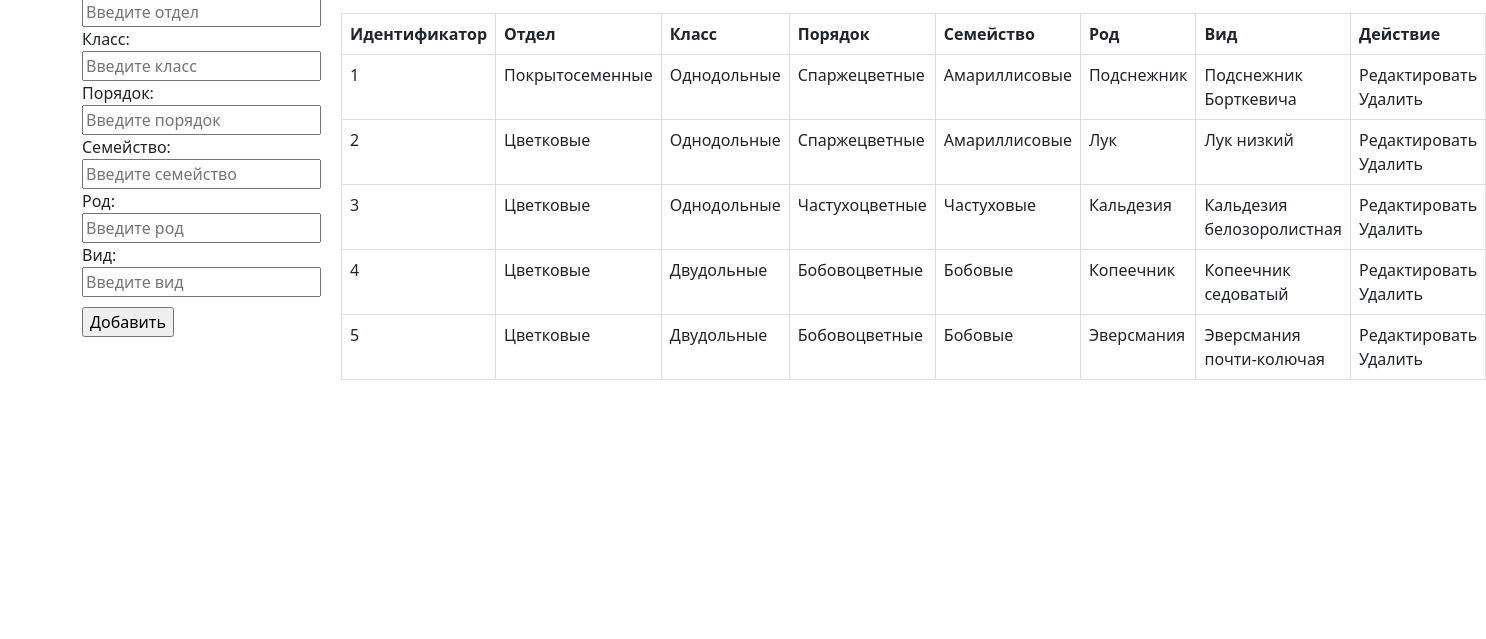
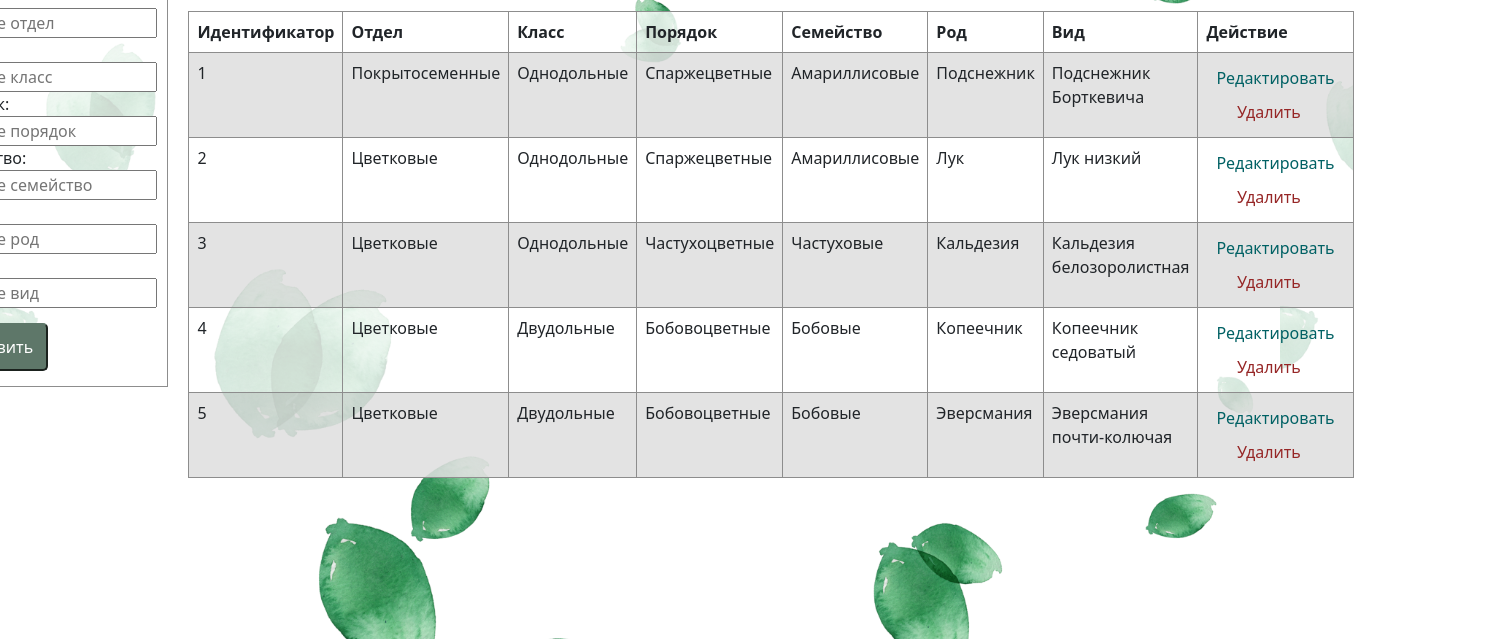
Before and after one commit to KudryavtsevaSofi/digital-dep, a plain HTML site: page module_3_dynamic_pages/lr_3/index3.html in a window 1280 px wide. Shown: the part 161-800 px from the top of the page, 1486 px wide, since content can reach past the window. Drawn offline with nearby package versions, Linux system fonts and the light colour scheme.

Commit message:
ЛР3 М3 доделана, стили накиданы

```diff
--- a/module_3_dynamic_pages/lr_3/style3.css
+++ b/module_3_dynamic_pages/lr_3/style3.css
@@ -1,8 +1,16 @@
+/* Стили фона */
+body {
+    background-image: url("background.png");
+    background-size: cover;
+}
+
+/* Стили шапки */
 .header {
     height: 100px;
     display: flex;
     justify-content: center;
     align-items: flex-start;
+
 }
 
 h3 {
@@ -24,15 +32,19 @@ h3 {
 /* Общий контейнер для left-content и right-content */
 .container {
     display: flex;
-    justify-content: space-between;
+    justify-content: center;
     align-items: flex-start;
     margin-top: 10px;
+    margin-left: auto;
 }
 
 /* Стили для left-content */
 .left-content {
     flex: 1;
     margin-right: 20px; /* Отступ между левым и правым контентом */
+    background-color: rgba(255, 255, 255, 0.8);
+    padding: 10px;
+    border: 1px solid #8d8d8d;
 }
 
 /* Стили для right-content */
@@ -40,12 +52,7 @@ h3 {
     flex: 2;
 }
 
-/* Стили для формы */
-#my-form {
-
-}
-
-/* Стили для кнопки отправки формы */
+/* Стили для контейнера с кнопками формы */
 .submit-btn {
     margin-top: 10px;
 }
@@ -53,17 +60,22 @@ h3 {
 /* Стили для таблицы */
 .table {
     width: 100%;
+    background-color: rgba(255, 255, 255, 0.8);
     border-collapse: collapse;
 }
 
 .table th, .table td {
-    border: 1px solid #ddd;
+    border: 1px solid #8d8d8d;
     padding: 8px;
 }
 
 .table th {
-    background-color: #f2f2f2;
+    background-color: #8d8d8d;
     text-align: left;
+}
+
+.table tbody tr:nth-child(even){
+	background: #a1a1a14d!important;
 }
 
 /* Стили для поля поиска */
@@ -72,4 +84,86 @@ h3 {
     padding: 8px;
     margin-bottom: 20px;
     box-sizing: border-box;
+    border: 1px solid #8d8d8d;
 }
+
+/* Стили формы */
+#my-form{
+    margin-left: auto;
+}
+
+.form-input {
+    min-width: 220px;
+    width: 100%;
+}
+
+/* Стили кнопок */
+
+/* Добавить */
+.submit-btn {
+    display: flex;
+    justify-content: space-between;
+    width: 100%;
+    max-width: 400px;
+}
+
+/* Изменить */
+.green-btn {
+    background: #5e7769;
+    color: white;
+    border-color: #5e7769;
+    border-radius: 5px;
+    width: 48%;
+    padding: 10px;
+    margin: 5px;
+}
+
+/* Отменить */
+.cancel-btn {
+    background: #9b6464;
+    color: white;
+    border-color: #9b6464;
+    border-radius: 5px;
+    width: 48%;
+    padding: 10px;
+    margin: 5px;
+}
+
+/* Удалить */
+.red-btn {
+    border: none;
+    background-color: inherit;
+    padding: 5px 10px;
+    cursor: pointer;
+    display: inline-block;
+    color: #962626;
+    border-radius: 5px;
+    width: 125px;
+    text-align: center;
+}
+
+.red-btn:hover {
+    background-color: #9b6464;
+    color: white;
+    border-radius: 5px;
+    width: 125px;
+}
+
+/* Редактировать */
+.blue-btn {
+    border: none;
+    background-color: inherit;
+    padding: 5px 10px;
+    /* font-size: 16px; */
+    cursor: pointer;
+    display: inline-block;
+    color: #006164;
+    border-radius: 5px;
+    text-align: center;
+}
+
+.blue-btn:hover {
+    background-color: #64999b;
+    color: white;
+    border-radius: 5px;
+}
```
Also changed, not shown: module_3_dynamic_pages/lr_3/background.png (added).
